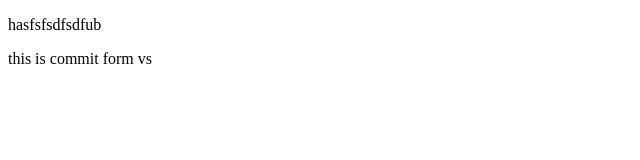
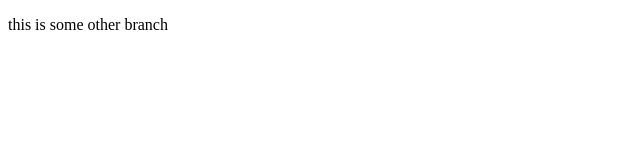
Before and after one commit to Aoun-Developer/temp, a plain HTML site: page index.html in a window 1280 px wide. Shown: the whole page, without its empty margins (0-640 px from the left). Drawn offline with Linux system fonts and the light colour scheme.

Commit message:
Update index.html

```diff
--- a/index.html
+++ b/index.html
@@ -11,9 +11,7 @@
 </head>
 
 <body>
-    <p>hasfsfsdfsdfub</p>
-<!--     <p>this is commit form vs</p> -->
-    <p>this is commit form vs</p>
+    <p>this is some other branch</p>
 </body>
 
     <script>
```
